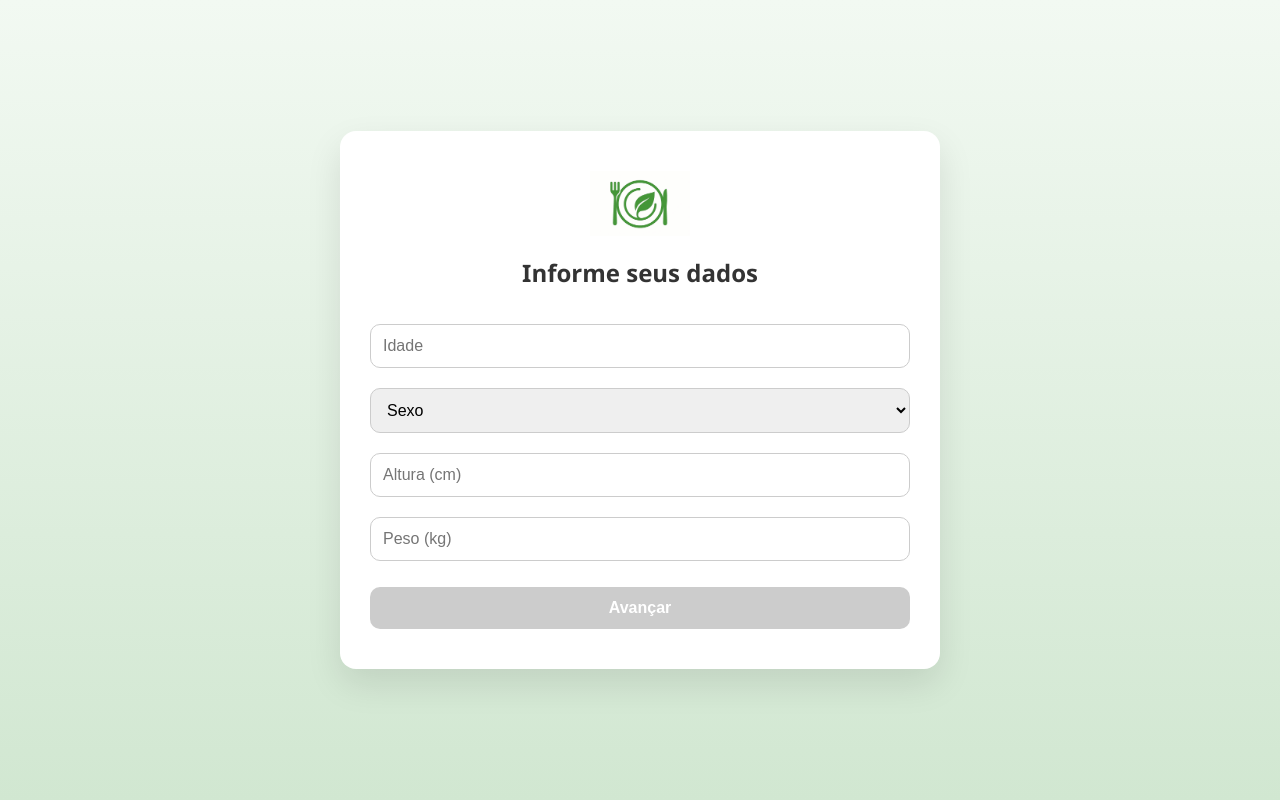
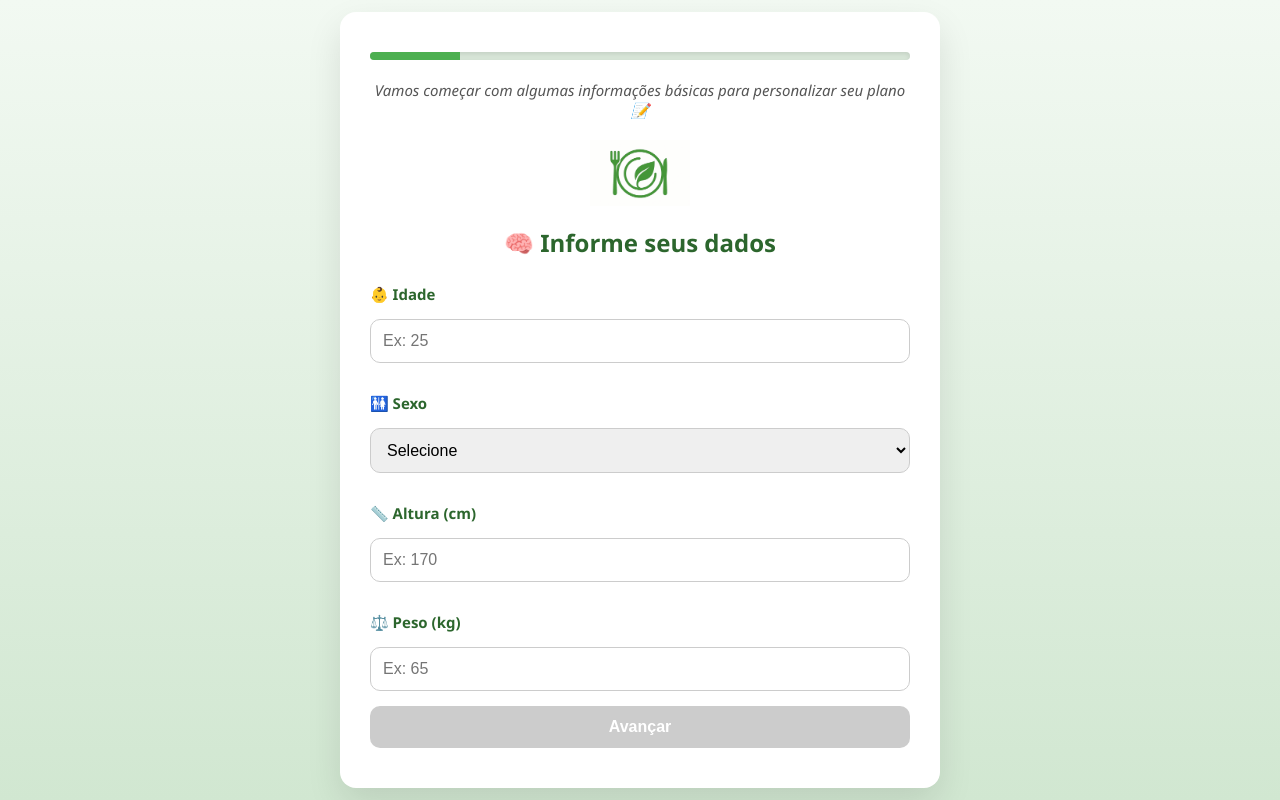
Before and after one commit to passosygor/ProjetoSa2Fase, a React (Vite) app in the folder NutriFit/frontend/: page /quiz in a window 1280 px wide. Built offline with nearby package versions, Linux system fonts and the light colour scheme.

Commit message:
css mathias

```diff
--- a/NutriFit/frontend/package.json
+++ b/NutriFit/frontend/package.json
@@ -11,6 +11,7 @@
   },
   "dependencies": {
     "axios": "^1.9.0",
+    "canvas-confetti": "^1.9.3",
     "cors": "^2.8.5",
     "express": "^5.1.0",
     "mysql2": "^3.14.1",
--- a/NutriFit/frontend/src/pages/Dashboard.jsx
+++ b/NutriFit/frontend/src/pages/Dashboard.jsx
@@ -2,7 +2,7 @@
 import React, { useState, useEffect } from 'react';
 import { useNavigate } from 'react-router-dom';
 import './Dashboard.css';
-import Header from '../components/Header.jsx';
+import Logo from '../components/Logo.jsx';
 
 function Dashboard() {
   const navigate = useNavigate();
@@ -89,11 +89,11 @@ function Dashboard() {
 
   return (
     <>
-    <Header />
       <div className="dashboard-bg">
       <div className="dashboard-card">
         {editando ? (
           <>
+
             <h2>Editar Informações</h2>
             <input
               type="text"
@@ -112,6 +112,7 @@ function Dashboard() {
           </>
         ) : (
           <>
+            {/* <a href="/" className="logo-link"><Logo /></a> */}
             <h1>Bem-vindo, {user.usuario}</h1>
             <p>Email: {user.email}</p>
 
--- a/NutriFit/frontend/src/pages/Quiz.css
+++ b/NutriFit/frontend/src/pages/Quiz.css
@@ -14,7 +14,6 @@ body {
   display: flex;
   align-items: center;
   justify-content: center;
-
 }
 
 /* Container central */
@@ -26,23 +25,76 @@ body {
   padding: 40px 30px;
   box-shadow: 0 15px 35px rgba(0, 0, 0, 0.1);
   text-align: center;
+  position: relative;
+}
+
+/* Barra de progresso no topo */
+.progress-bar {
+  width: 100%;
+  height: 8px;
+  background-color: #d9e7d9;
+  border-radius: 8px;
+  overflow: hidden;
+  margin-bottom: 20px;
+  box-shadow: inset 0 2px 5px rgba(0,0,0,0.1);
+}
+
+.progress {
+  height: 100%;
+  background-color: #4caf50;
+  width: 0%;
+  transition: width 0.4s ease-in-out;
+}
+
+/* Animação fade-in para etapas */
+.fade-in {
+  animation: fadeIn 0.4s ease forwards;
+}
+
+@keyframes fadeIn {
+  from {
+    opacity: 0;
+    transform: translateY(10px);
+  }
+  to {
+    opacity: 1;
+    transform: translateY(0);
+  }
 }
 
 /* Títulos das perguntas */
 .quiz-container h2 {
   font-size: 24px;
   margin-bottom: 25px;
-  color: #333;
+  color: #2c662d;
 }
 
-/* Inputs de texto e número */
+/* Texto motivacional */
+.quiz-intro {
+  margin-bottom: 20px;
+  color: #555;
+  font-size: 15px;
+  font-style: italic;
+}
+
+/* Labels estilizadas da etapa 1 */
+.quiz-label {
+  display: block;
+  text-align: left;
+  font-weight: bold;
+  margin-top: 15px;
+  margin-bottom: 5px;
+  color: #2c662d;
+  font-size: 15px;
+}
+
+/* Inputs e selects */
 .quiz-container input,
 .quiz-container select {
   width: 100%;
   padding: 12px;
-  margin: 10px 0;
+  margin: 10px 0 15px 0;
   font-size: 16px;
-
   border-radius: 10px;
   border: 1px solid #ccc;
   outline: none;
@@ -52,14 +104,12 @@ body {
 .quiz-container input:focus,
 .quiz-container select:focus {
   border-color: #4caf50;
-  box-shadow: 0 0 5px rgba(76, 175, 80, 0.3);
-
+  box-shadow: 0 0 5px rgba(76, 175, 80, 0.4);
 }
 
-/* Botões de navegação */
+/* Botões de navegação e opções */
 .quiz-buttons,
 .nav-buttons {
-
   margin-top: 30px;
   display: flex;
   justify-content: space-between;
@@ -67,7 +117,8 @@ body {
 }
 
 .quiz-buttons button,
-.nav-buttons button {
+.nav-buttons button,
+.buttonNext {
   padding: 12px 20px;
   font-size: 16px;
   border-radius: 10px;
@@ -77,22 +128,26 @@ body {
 }
 
 .quiz-buttons .voltar,
-.nav-buttons .voltar {
+.nav-buttons button:not(.buttonNext) {
   background-color: #ccc;
   color: #333;
 }
 
+.buttonNext {
+  background-color: #4caf50;
+  color: white;
+  width: 100%;
+  font-weight: bold;
+}
 
 .quiz-buttons .proximo,
-.nav-buttons .proximo {
-  background-color: #4caf50;
-  color: white;
-}
-
+.nav-buttons .buttonNext:hover,
 .quiz-buttons button:hover,
 .nav-buttons button:hover {
-  transform: scale(1.03);
+  transform: scale(1.05);
   opacity: 0.9;
+  background-color: #3e9f41;
+  color: white;
 }
 
 /* Container das opções geradas pelo map */
@@ -103,73 +158,35 @@ body {
   margin-top: 20px;
 }
 
-/* Botões das opções (gerados via map) */
-.quiz-options button,
-.quiz-card > button:not(.voltar):not(.proximo):not(:last-child) {
+/* Botões das opções */
+.quiz-options button {
   width: 100%;
   padding: 14px;
-  margin: 5px 0;
   color: #ffffff;
-  background-color: #4CAF4F;
+  background-color: #4caf50;
   border: 2px solid #ffffff;
   border-radius: 12px;
   font-size: 16px;
   font-weight: 500;
   cursor: pointer;
   transition: 0.3s ease;
+  text-align: left;
 }
 
-.quiz-options button:hover,
-.quiz-card > button:hover {
+.quiz-options button:hover {
   background-color: #3e9f41;
   border-color: #4caf50;
 }
 
-.quiz-options .selected,
-.quiz-card > .selected {
+.quiz-options .selected {
   background-color: #308733;
   color: white;
   border-color: #4caf50;
 }
 
 /* Resultado */
-.quiz-result {
-  text-align: left;
-  background-color: #f9fff9;
-  border: 1px solid #d3e9d3;
-  border-radius: 12px;
-  padding: 20px;
-  margin-top: 30px;
+.quiz-card.resultado p {
+  font-size: 18px;
+  margin: 10px 0;
+  color: #2c662d;
 }
-
-.quiz-result h3 {
-  margin-bottom: 15px;
-  font-size: 20px;
-}
-
-.buttonNext{
-      width: 100%;
-  padding: 12px;
-  margin-top: 16px;
-  background-color: #4CAF50;
-  color: white;
-  border: none;
-  border-radius: 10px;
-  font-size: 16px;
-  font-weight: bold;
-  cursor: pointer;
-  transition: all 0.3s ease;
-}
-.concluirProcesso{
-      width: 100%;
-  padding: 12px;
-  margin-top: 16px;
-  background-color: #4CAF50;
-  color: white;
-  border: none;
-  border-radius: 10px;
-  font-size: 16px;
-  font-weight: bold;
-  cursor: pointer;
-  transition: all 0.3s ease;
-}
--- a/NutriFit/frontend/src/pages/Quiz.jsx
+++ b/NutriFit/frontend/src/pages/Quiz.jsx
@@ -1,9 +1,11 @@
-// Quiz.jsx
-import React, { useState } from 'react';
+// Quiz.jsx melhorado e corrigido
+
+import React, { useState, useEffect } from 'react';
 import './Quiz.css';
 import axios from 'axios';
 import { useNavigate } from 'react-router-dom';
 import Logo from '../components/Logo.jsx';
+import confetti from 'canvas-confetti';
 
 function Quiz() {
   const navigate = useNavigate();
@@ -20,22 +22,19 @@ function Quiz() {
   });
   const [resumo, setResumo] = useState(null);
 
+  const etapasTotais = 6;
+
   const handleChange = (campo, valor) => {
     setFormData({ ...formData, [campo]: valor });
   };
 
-  const calcularIMC = () => {
-    const alturaM = formData.altura / 100;
-    return (formData.peso / (alturaM * alturaM));
-  };
-
   const gerarPlano = async () => {
     const alturaM = formData.altura / 100;
-    const imc = (formData.peso / (alturaM * alturaM));
+    const imc = formData.peso / (alturaM * alturaM);
     let calorias = 2000;
-
     if (formData.objetivo === 'perda_de_peso') calorias = 1800;
-    else if (formData.objetivo === 'ganho_de_massa_magra' || formData.objetivo === 'ganho_de_peso') calorias = 2500;
+    else if (formData.objetivo === 'ganho_de_massa_magra' || formData.objetivo === 'ganho_de_peso')
+      calorias = 2500;
 
     const user = JSON.parse(localStorage.getItem('usuarioLogado'));
 
@@ -43,9 +42,8 @@ function Quiz() {
       id_usuario: user.id_usuario,
       ...formData,
       imc,
-      calorias
+      calorias,
     };
-    console.log(plano);
 
     try {
       await axios.post('http://localhost:3000/planos', plano);
@@ -55,6 +53,27 @@ function Quiz() {
     }
   };
 
+  // Função para finalizar, aguarda salvar e só depois avança a etapa
+  const finalizar = async () => {
+    await gerarPlano();
+    setEtapa(etapa + 1);
+  };
+
+  useEffect(() => {
+    if (etapa === 6 && resumo) {
+      confetti({ particleCount: 120, spread: 90, origin: { y: 0.6 } });
+    }
+  }, [etapa, resumo]);
+
+  const frases = {
+    1: 'Vamos começar com algumas informações básicas para personalizar seu plano 📝',
+    2: 'Qual é seu foco? Tudo começa com um objetivo claro 🎯',
+    3: 'Nos diga como é sua rotina física 💪',
+    4: 'Precisamos saber se você possui alguma condição específica 🩺',
+    5: 'Nos avise sobre restrições alimentares ⚠️',
+    6: 'Tudo pronto! Veja o resultado final 📋',
+  };
+
   const proxima = () => setEtapa(etapa + 1);
   const voltar = () => setEtapa(etapa - 1);
   const concluirProcesso = () => navigate('/planoalimentar');
@@ -62,33 +81,70 @@ function Quiz() {
   return (
     <div className="wrapper">
       <div className="quiz-container">
+        {/* Barra de Progresso */}
+        <div className="progress-bar">
+          <div className="progress" style={{ width: `${(etapa / etapasTotais) * 100}%` }}></div>
+        </div>
+
+        {/* Texto motivacional */}
+        <p className="quiz-intro">{frases[etapa]}</p>
+
+        {/* Etapas */}
+        <div className="quiz-card fade-in">
           {etapa === 1 && (
-          <div className="quiz-card">
-            <a href="/"><Logo /></a>
-            <h2>Informe seus dados</h2>
-            <input type="number" placeholder="Idade" value={formData.idade} onChange={(e) => handleChange('idade', e.target.value)} />
+            <>
+              <a href="/">
+                <Logo />
+              </a>
+              <h2>🧠 Informe seus dados</h2>
+              <label className="quiz-label">👶 Idade</label>
+              <input
+                type="number"
+                placeholder="Ex: 25"
+                value={formData.idade}
+                onChange={(e) => handleChange('idade', e.target.value)}
+              />
+              <label className="quiz-label">🚻 Sexo</label>
               <select value={formData.sexo} onChange={(e) => handleChange('sexo', e.target.value)}>
-              <option value="">Sexo</option>
+                <option value="">Selecione</option>
                 <option value="Masculino">Masculino</option>
                 <option value="Feminino">Feminino</option>
               </select>
-            <input type="number" placeholder="Altura (cm)" value={formData.altura} onChange={(e) => handleChange('altura', e.target.value)} />
-            <input type="number" placeholder="Peso (kg)" value={formData.peso} onChange={(e) => handleChange('peso', e.target.value)} />
-            <button onClick={proxima} className='buttonNext' disabled={!formData.idade || !formData.sexo || !formData.altura || !formData.peso}>Avançar</button>
-          </div>
+              <label className="quiz-label">📏 Altura (cm)</label>
+              <input
+                type="number"
+                placeholder="Ex: 170"
+                value={formData.altura}
+                onChange={(e) => handleChange('altura', e.target.value)}
+              />
+              <label className="quiz-label">⚖️ Peso (kg)</label>
+              <input
+                type="number"
+                placeholder="Ex: 65"
+                value={formData.peso}
+                onChange={(e) => handleChange('peso', e.target.value)}
+              />
+              <button
+                className="buttonNext"
+                onClick={proxima}
+                disabled={!formData.idade || !formData.sexo || !formData.altura || !formData.peso}
+              >
+                Avançar
+              </button>
+            </>
           )}
 
           {etapa === 2 && (
-          <div className="quiz-card">
-            <h2>Qual é o seu objetivo?</h2>
+            <>
+              <h2>🎯 Qual é o seu objetivo?</h2>
               <div className="quiz-options">
                 {[
-                { label: 'Ganho de massa magra', value: 'ganho_de_massa_magra' },
-                { label: 'Perder Peso', value: 'perda_de_peso' },
-                { label: 'Ganhar Peso', value: 'ganho_de_peso' }
+                  { label: '💪 Ganho de massa magra', value: 'ganho_de_massa_magra' },
+                  { label: '⚖️ Perder Peso', value: 'perda_de_peso' },
+                  { label: '🍔 Ganhar Peso', value: 'ganho_de_peso' },
                 ].map((opt) => (
                   <button
-                  key={opt.label}
+                    key={opt.value}
                     className={formData.objetivo === opt.value ? 'selected' : ''}
                     onClick={() => handleChange('objetivo', opt.value)}
                   >
@@ -98,65 +154,105 @@ function Quiz() {
               </div>
               <div className="nav-buttons">
                 <button onClick={voltar}>Voltar</button>
-              <button onClick={proxima} disabled={!formData.objetivo}>Avançar</button>
+                <button onClick={proxima} disabled={!formData.objetivo}>
+                  Avançar
+                </button>
               </div>
-          </div>
+            </>
           )}
 
           {etapa === 3 && (
-          <div className="quiz-card">
-            <h2>Nível de atividade física</h2>
+            <>
+              <h2>🏃‍♂️ Nível de atividade física</h2>
               <div className="quiz-options">
-              {['Sedentário', 'Levemente ativo', 'Moderadamente ativo', 'Altamente ativo'].map((opt) => (
-                <button key={opt} className={formData.atividade === opt ? 'selected' : ''} onClick={() => handleChange('atividade', opt)}>{opt}</button>
+                {[
+                  '🛋️ Sedentário',
+                  '🚶 Levemente ativo',
+                  '🏃 Moderadamente ativo',
+                  '🏋️ Altamente ativo',
+                ].map((opt) => (
+                  <button
+                    key={opt}
+                    className={formData.atividade === opt ? 'selected' : ''}
+                    onClick={() => handleChange('atividade', opt)}
+                  >
+                    {opt}
+                  </button>
                 ))}
               </div>
               <div className="nav-buttons">
                 <button onClick={voltar}>Voltar</button>
-              <button onClick={proxima} disabled={!formData.atividade}>Avançar</button>
+                <button onClick={proxima} disabled={!formData.atividade}>
+                  Avançar
+                </button>
               </div>
-          </div>
+            </>
           )}
 
           {etapa === 4 && (
-          <div className="quiz-card">
-            <h2>Você tem alguma condição crônica?</h2>
+            <>
+              <h2>🩺 Condições crônicas?</h2>
               <div className="quiz-options">
-              {['Diabetes', 'Hipertensão', 'Dislipidemias', 'Nenhuma'].map((opt) => (
-                <button key={opt} className={formData.condicoes === opt ? 'selected' : ''} onClick={() => handleChange('condicoes', opt)}>{opt}</button>
+                {['🩸 Diabetes', '💓 Hipertensão', '🧬 Dislipidemias', '✅ Nenhuma'].map((opt) => (
+                  <button
+                    key={opt}
+                    className={formData.condicoes === opt ? 'selected' : ''}
+                    onClick={() => handleChange('condicoes', opt)}
+                  >
+                    {opt}
+                  </button>
                 ))}
               </div>
               <div className="nav-buttons">
                 <button onClick={voltar}>Voltar</button>
-              <button onClick={proxima} disabled={!formData.condicoes}>Avançar</button>
+                <button onClick={proxima} disabled={!formData.condicoes}>
+                  Avançar
+                </button>
               </div>
-          </div>
+            </>
           )}
 
           {etapa === 5 && (
-          <div className="quiz-card">
-            <h2>Tem alguma alergia ou intolerância?</h2>
+            <>
+              <h2>⚠️ Alergias ou intolerâncias?</h2>
               <div className="quiz-options">
-              {['Glúten', 'Lactose', 'Nenhuma'].map((opt) => (
-                <button key={opt} className={formData.alergias === opt ? 'selected' : ''} onClick={() => handleChange('alergias', opt)}>{opt}</button>
+                {['🌾 Glúten', '🥛 Lactose', '❌ Nenhuma'].map((opt) => (
+                  <button
+                    key={opt}
+                    className={formData.alergias === opt ? 'selected' : ''}
+                    onClick={() => handleChange('alergias', opt)}
+                  >
+                    {opt}
+                  </button>
                 ))}
               </div>
               <div className="nav-buttons">
                 <button onClick={voltar}>Voltar</button>
-              <button onClick={() => { gerarPlano(); proxima(); }} disabled={!formData.alergias}>Finalizar</button>
+                <button onClick={finalizar} disabled={!formData.alergias}>
+                  Finalizar
+                </button>
               </div>
-          </div>
+            </>
           )}
 
           {etapa === 6 && resumo && (
-          <div className="quiz-card resultado">
-            <h2>Plano Alimentar Quase Completo!</h2>
-            <p><strong>IMC:</strong> {resumo.imc.toFixed(2)}</p>
-            <p><strong>Objetivo:</strong> {resumo.objetivo.replace(/_/g, ' ')}</p>
-            <p><strong>Calorias sugeridas:</strong> {resumo.calorias} kcal</p>
-            <button className='buttonNext' onClick={concluirProcesso}>Concluir Processo</button>
+            <>
+              <h2>🎉 Resultado Final</h2>
+              <p>
+                <strong>IMC:</strong> {resumo.imc.toFixed(2)}
+              </p>
+              <p>
+                <strong>Objetivo:</strong> {resumo.objetivo.replace(/_/g, ' ')}
+              </p>
+              <p>
+                <strong>Calorias sugeridas:</strong> {resumo.calorias} kcal
+              </p>
+              <button className="buttonNext" onClick={concluirProcesso}>
+                Concluir Processo
+              </button>
+            </>
+          )}
         </div>
-        )}
       </div>
     </div>
   );
```
Also changed, not shown: NutriFit/frontend/src/pages/Plano.css (+54 -3 lines), NutriFit/frontend/src/pages/Plano.jsx (+27 -47 lines), 2 other files (tests, documents, lock files or other folders). Lines whose indentation alone changed are shown as unchanged.
